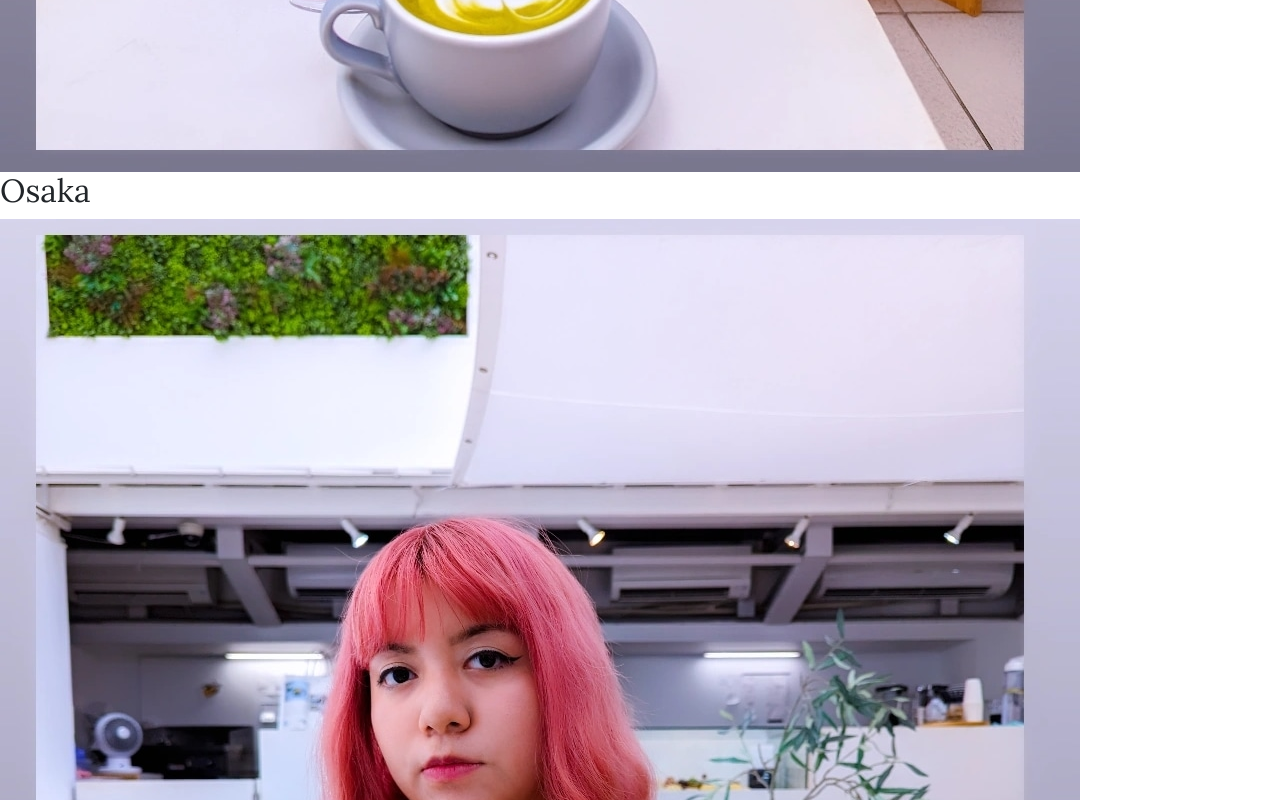
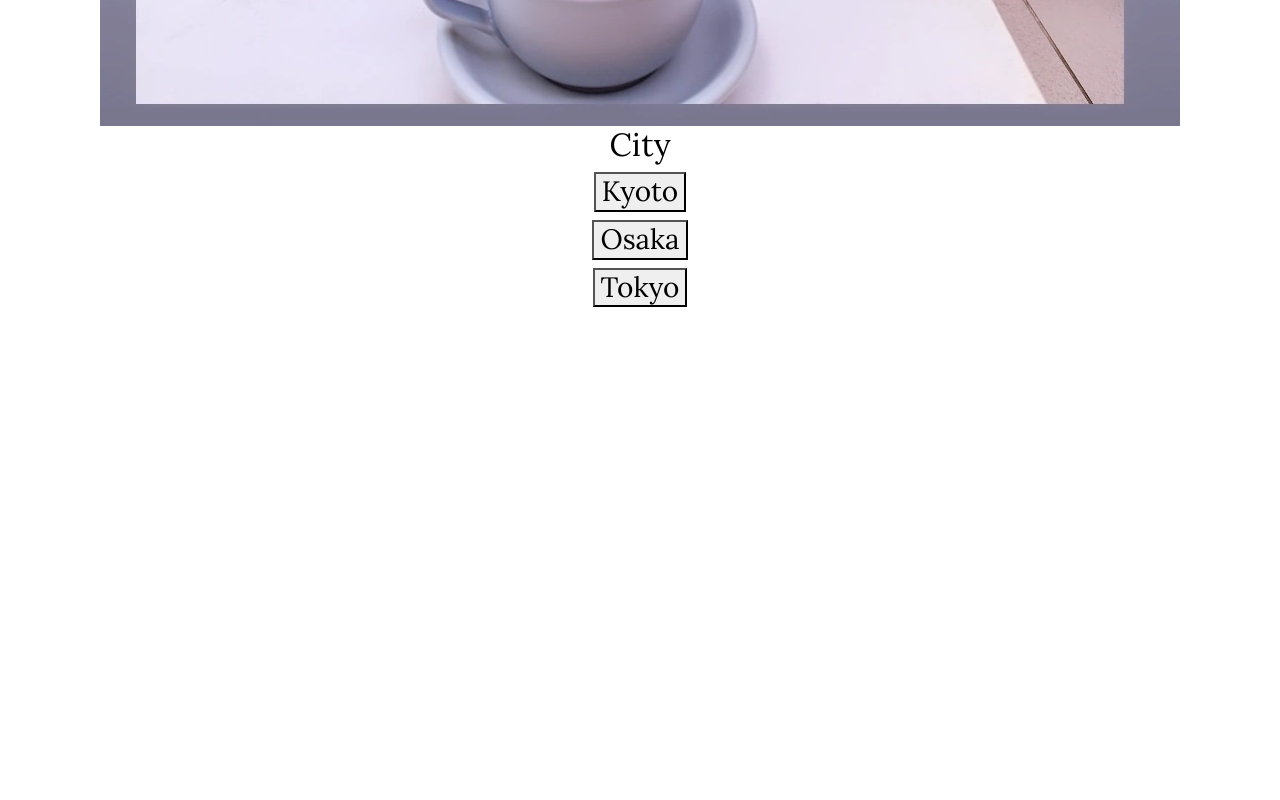
Before and after one commit to cynzapata/coffeeshop, a plain HTML site: page japan.html in a window 1280 px wide. Shown: the part 1400-2200 px from the top of the page. After the commit the page ends 1715 px from the top, so only its background shows below. Drawn offline with nearby package versions, Linux system fonts and the light colour scheme.

Commit message:
added buttons to japan page

```diff
--- a/arrow.js
+++ b/arrow.js
@@ -1,5 +1,6 @@
 let slideIndex = 1;
 showSlides(slideIndex);
+
 
 // Next/previous controls
 function plusSlides(n) {
--- a/japan.html
+++ b/japan.html
@@ -56,13 +56,15 @@
             <div class='bx bxs-coffee-alt' id="coffee-cup"></div>
 
 </div>
+<div class="container">
 <h1>JAPAN</h1>
-    <h2>Kyoto</h2>
-    <img src="maincoffeepicture.jpg" class="img-fluid" alt="Responsive image">
-    <h2>Osaka</h2>
-    <img src="maincoffeepicture.jpg" class="img-fluid" alt="Responsive image">
-    <h2>Tokyo</h2>
-    <img src="maincoffeepicture.jpg" class="img-fluid" alt="Responsive image">
+<img src="maincoffeepicture.jpg" class="img-fluid" alt="Responsive image">
+<h2>City</h2>
+<h3><button type="button">Kyoto</button></h3>
+<h3><button type="button">Osaka</button></h3>
+<h3><button type="button">Tokyo</button></h3>
+
     <script src="https://cdn.jsdelivr.net/npm/bootstrap@5.3.1/dist/js/bootstrap.bundle.min.js" integrity="sha384-HwwvtgBNo3bZJJLYd8oVXjrBZt8cqVSpeBNS5n7C8IVInixGAoxmnlMuBnhbgrkm" crossorigin="anonymous"></script>
+</div>
 </body>
 </html>
```
Also changed, not shown: southkorea.html (+2 -0 lines), unitedstates.html (+2 -1 lines).
